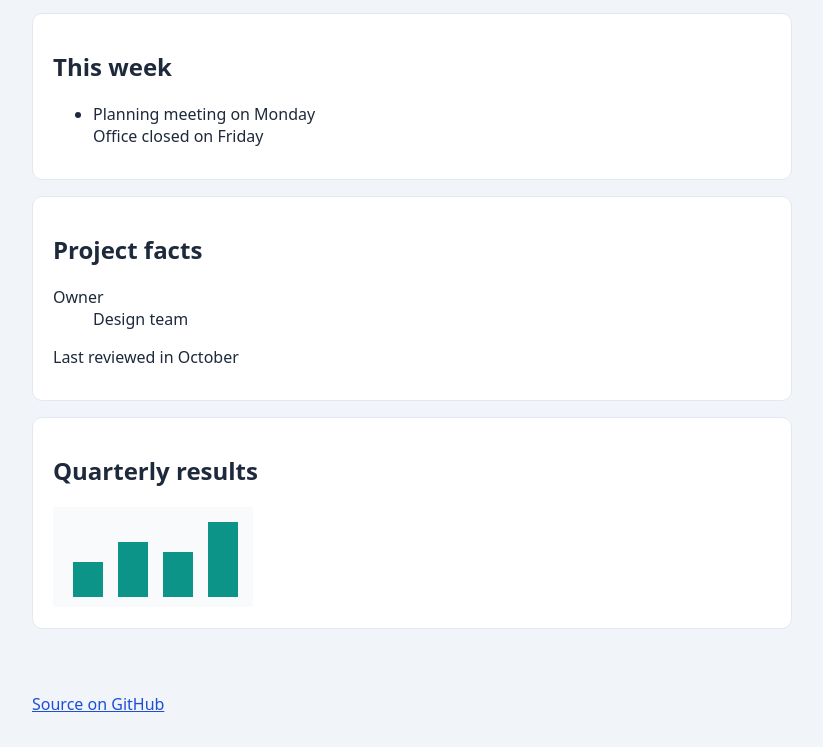
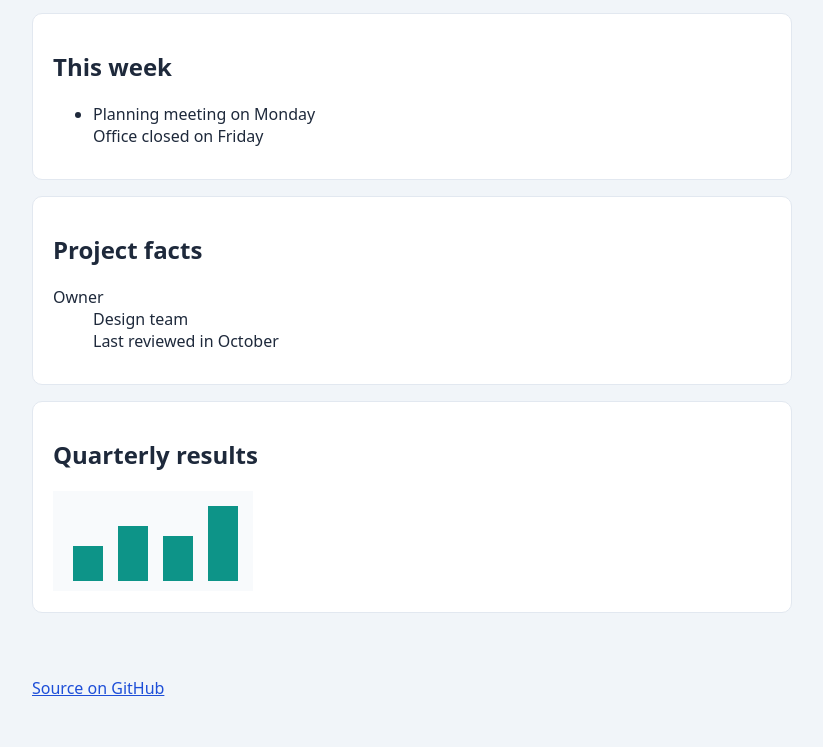
Before and after one commit to vinothrajm0407/ADA-AutoFix-Test-GitHub-3, a plain HTML site: page docs/index.html in a window 1280 px wide. Shown: the part 787-1534 px from the top of the page, without its empty margins (228-1051 px from the left). Drawn offline with Linux system fonts and the light colour scheme.

Commit message:
ADA Auto-Fix: <dl> elements must only directly contain properly-ordered <dt> and <dd> groups, <script>, <template> or <div> elements

```diff
--- a/docs/index.html
+++ b/docs/index.html
@@ -55,7 +55,7 @@
       <dl>
         <dt>Owner</dt>
         <dd>Design team</dd>
-        <p>Last reviewed in October</p>
+        <dd>Last reviewed in October</dd>
       </dl>
     </section>
 
```
